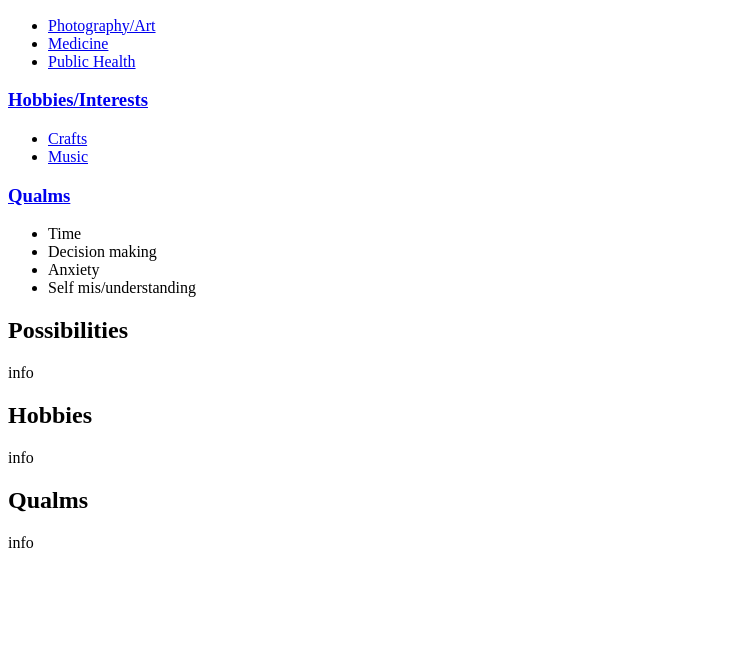
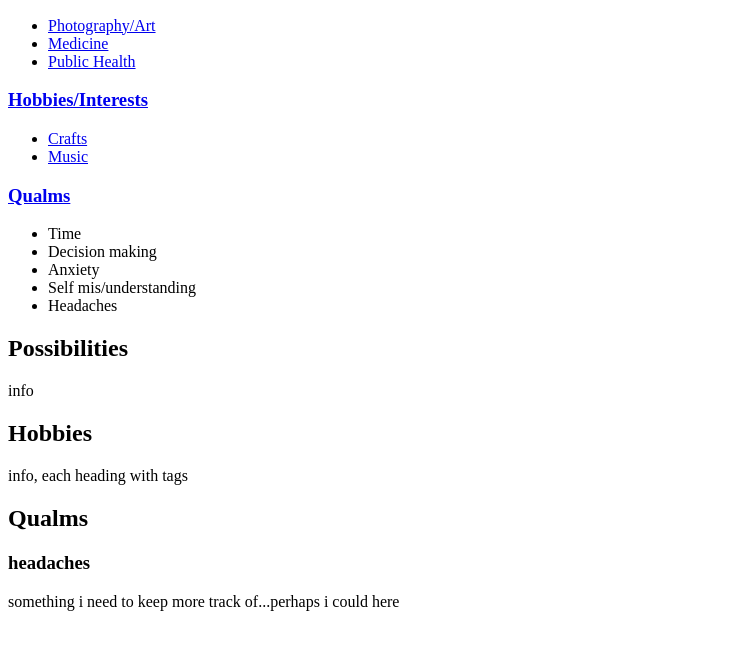
Before and after one commit to francesca-o/francesca-o.github.io, a plain HTML site: page index.html in a window 1280 px wide. Shown: the part 104-754 px from the top of the page, without its empty margins (0-743 px from the left). Drawn offline with Linux system fonts and the light colour scheme.

Commit message:
Update index.html

```diff
--- a/index.html
+++ b/index.html
@@ -34,6 +34,7 @@
               <li>Decision making</li>
               <li>Anxiety</li>
               <li>Self mis/understanding</li>
+              <li>Headaches</li>
           </ul>
 
         <h2 id="Possibilities">Possibilities</h2>
@@ -42,11 +43,13 @@
 
         <h2 id="Hobbies">Hobbies</h2>
 
-        <p> info </p>
+        <p> info, each heading with tags</p>
 
         <h2 id="Qualms">Qualms</h2>
 
-        <p> info </p>
+              <h3>headaches</h3>
+              <p> something i need to keep more track of...perhaps i could here</p>
+
 
     </body>
 </html>
```
